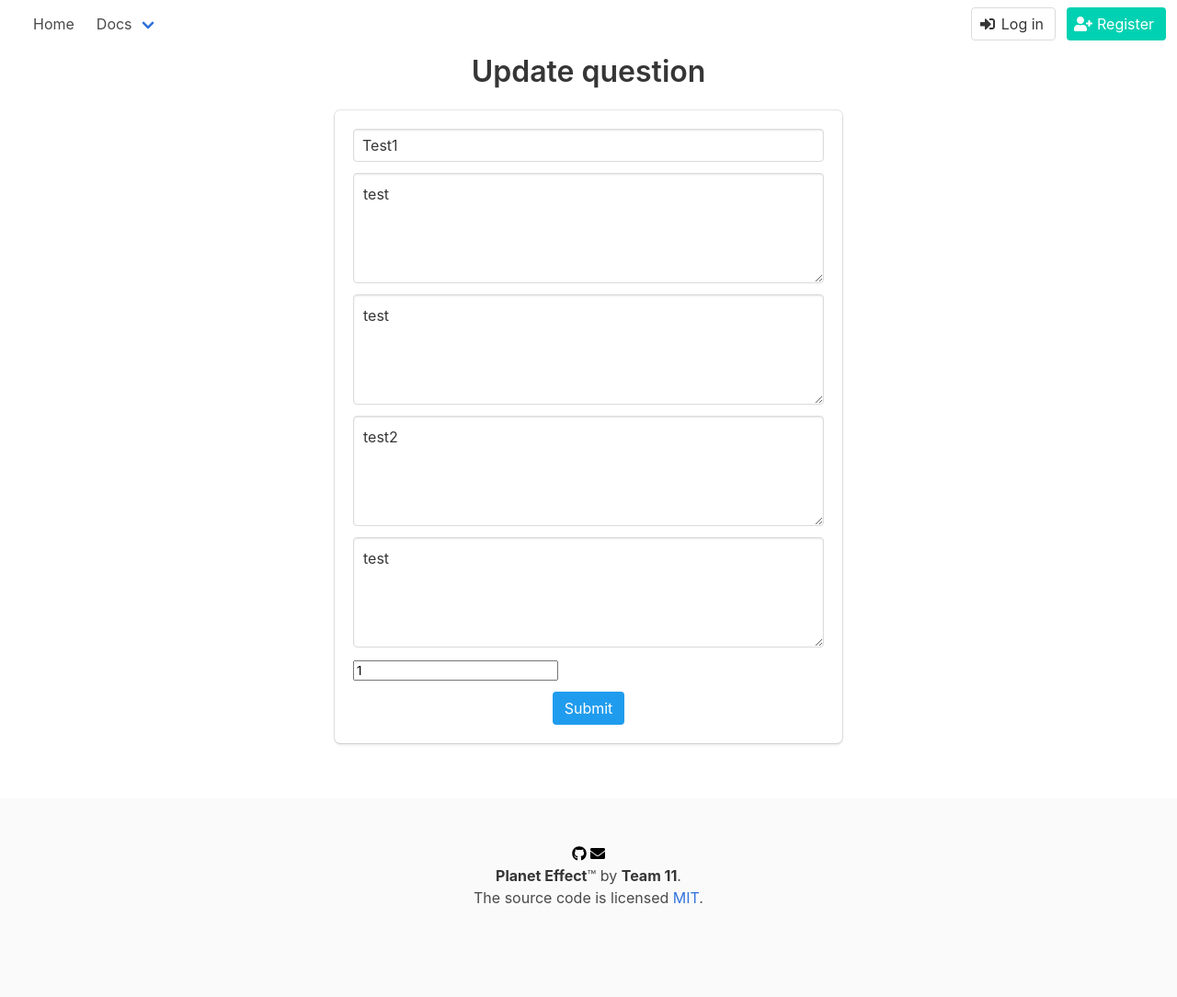
After one commit to Ellie-UK/climate-action-app, a Flask app: page /1/update_question in a window 1280 px wide. The commit adds this page. Shown: the whole page at 92% size. Run offline with Flask 2, Linux system fonts and the light colour scheme; data comes from the database, SQL or seed files in the repository; both versions use the stored data as it was after the commit; some libraries are stand-ins or nearby versions.

Commit message:
Add update_question method
 - create method, form and html for updating questions

```diff
--- a/quiz/views.py
+++ b/quiz/views.py
@@ -116,3 +116,37 @@ def uncompleted():
                 uncompleted.remove(y)
 
     return uncompleted
+
+
+@quiz_blueprint.route('/<int:question_id>/update_question', methods=('GET', 'POST'))
+def update_question(question_id):
+    question = Quiz.query.filter_by(question_id=question_id).first()
+    if not question:
+        return render_template('500.html')
+
+    form = QuizForm()
+
+    if form.validate_on_submit():
+        Quiz.query.filter_by(question_id=question_id).update({"question": form.question.data})
+        Quiz.query.filter_by(question_id=question_id).update({"option1": form.option1.data})
+        Quiz.query.filter_by(question_id=question_id).update({"option2": form.option2.data})
+        Quiz.query.filter_by(question_id=question_id).update({"option3": form.option3.data})
+        Quiz.query.filter_by(question_id=question_id).update({"option4": form.option4.data})
+        Quiz.query.filter_by(question_id=question_id).update({"answer": form.answer.data})
+
+        db.session.commit()
+
+        return quiz()
+
+    # creates a copy of question object which is independent of database.
+    question_copy = copy.deepcopy(question)
+
+    # set update form with title and body of copied post object
+    form.question.data = question_copy.question
+    form.option1.data = question_copy.option1
+    form.option2.data = question_copy.option2
+    form.option3.data = question_copy.option3
+    form.option4.data = question_copy.option4
+    form.answer.data = question_copy.answer
+
+    return render_template('update_question.html', form=form)
--- a/templates/quiz.html
+++ b/templates/quiz.html
@@ -17,7 +17,7 @@
                 <article class="media">
                     <div class="media-content">
                         <form method="POST" action={{url_for('quiz.submit') }}>
-                        <div class="question"><h5>{{question.question_id}}</h5>
+                        <div class="question">
                             <input type="text" name="question_id" value={{question.question_id}} style="border-style:none;"></div>
                         <div class="qst">{{question.question}}</div>
 	                        <div class="opt"><input type="radio" name="answer" value="1"> {{question.option1}}</div>
@@ -30,6 +30,9 @@
                                 {% endif %}
                             {% endfor %}
                         </form>
+                        <a class="navbar-item" href="{{ url_for('quiz.update_question', question_id=question.question_id) }}">
+                            Edit
+                        </a>
                     </div>
                 </article>
             {% endfor %}
--- a/templates/quiz_home.html
+++ b/templates/quiz_home.html
@@ -9,7 +9,7 @@
             Have you tried this weeks quiz?
           </h1>
             <div class="p-auto">
-                {% if flag == False %}
+                {% if flag == True %}
                     <a href="{{ url_for('quiz.quiz') }}" class="button is-success is-rounded is-large">
                         Start
                     </a>
--- /dev/null
+++ b/templates/update_question.html
@@ -0,0 +1,65 @@
+{% extends "base.html" %}
+
+{% block content %}
+
+    <div class="column is-6 is-offset-3">
+        <h3 class="title is-3">Update question</h3>
+        <div class="box">
+            <form method="POST">
+                <div class="field">
+                    {{ form.csrf_token() }}
+                    <div class="control">
+                        {{ form.question(class="input", placeholder="Question") }}
+                        {% for error in form.question.errors %}
+                            {{ error }}
+                        {% endfor %}
+                    </div>
+                </div>
+                <div class="field">
+                    <div class="control">
+                        {{ form.option1(class="textarea", placeholder="Option 1") }}
+                        {% for error in form.option1.errors %}
+                            {{ error }}
+                        {% endfor %}
+                    </div>
+                </div>
+                <div class="field">
+                    <div class="control">
+                        {{ form.option2(class="textarea", placeholder="Option 2") }}
+                        {% for error in form.option2.errors %}
+                            {{ error }}
+                        {% endfor %}
+                    </div>
+                </div>
+                <div class="field">
+                    <div class="control">
+                        {{ form.option3(class="textarea", placeholder="Option 3") }}
+                        {% for error in form.option3.errors %}
+                            {{ error }}
+                        {% endfor %}
+                    </div>
+                </div>
+                <div class="field">
+                    <div class="control">
+                        {{ form.option4(class="textarea", placeholder="Option 4") }}
+                        {% for error in form.option2.errors %}
+                            {{ error }}
+                        {% endfor %}
+                    </div>
+                </div>
+                <div class="field">
+                    <div class="control">
+                        {{ form.answer(class="integer", placeholder="Answer") }}
+                        {% for error in form.answer.errors %}
+                            {{ error }}
+                        {% endfor %}
+                    </div>
+                </div>
+                <div>
+                    {{ form.submit(class="button is-info is-centered") }}
+                </div>
+            </form>
+        </div>
+    </div>
+
+{% endblock %}
```
Also changed, not shown: climate-action.db.
